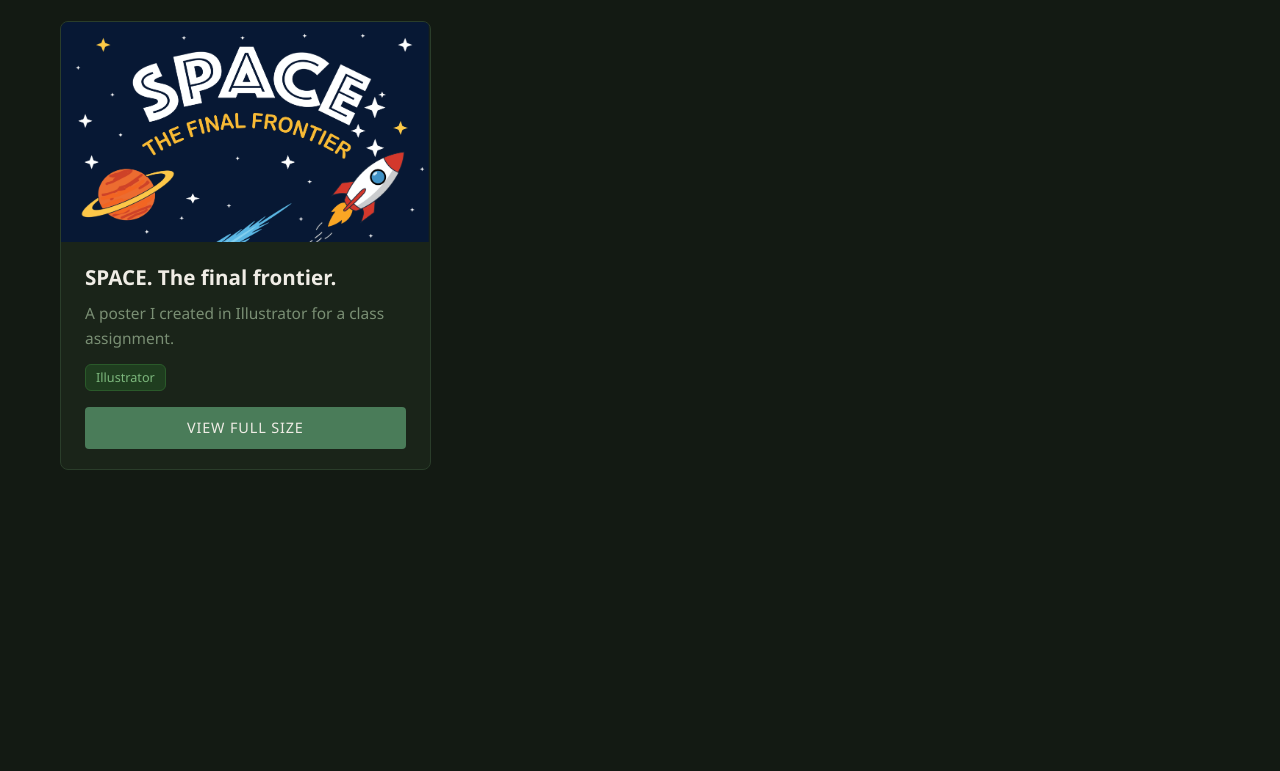
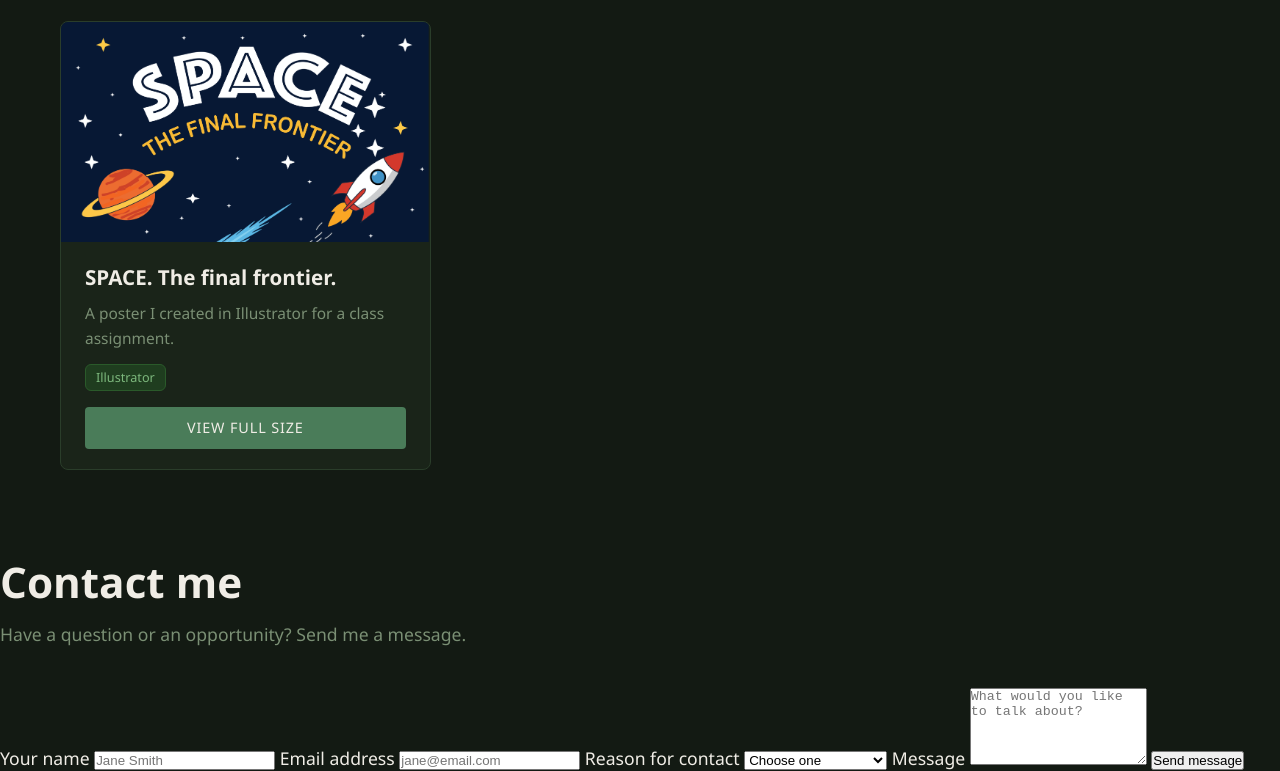
Before and after one commit to mr-boris-u/mr-boris-u.github.io, a plain HTML site: page index.html in a window 1280 px wide. Shown: the part 2852-3623 px from the top of the page. Before the commit the page ends 3402 px from the top, so only its background shows below. Drawn offline with Linux system fonts and the light colour scheme.

Commit message:
Add contact form markup

```diff
--- a/index.html
+++ b/index.html
@@ -145,6 +145,27 @@
           </div>
         </div>
       </section>
+            <!-- CONTACT -->
+      <section id="contact">
+        <h2>Contact me</h2>
+        <p class="sectionSub">Have a question or an opportunity? Send me a message.</p>
+        <form class="contactForm">
+          <label for="name">Your name</label>
+          <input type="text" id="name" name="name" placeholder="Jane Smith" required>
+          <label for="email">Email address</label>
+          <input type="email" id="email" name="email" placeholder="jane@email.com" required>
+          <label for="reason">Reason for contact</label>
+          <select id="reason" name="reason">
+            <option value="">Choose one</option>
+            <option value="job">Job or internship</option>
+            <option value="project">Project collaboration</option>
+            <option value="hello">Just saying hi</option>
+          </select>
+          <label for="message">Message</label>
+          <textarea id="message" name="message" rows="5" placeholder="What would you like to talk about?" required></textarea>
+          <button type="submit">Send message</button>
+        </form>
+      </section>
     </main>
   </div>
 </body>
```
